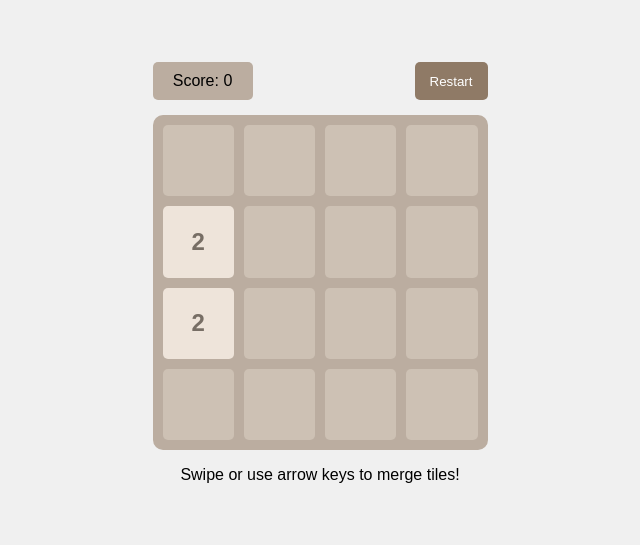
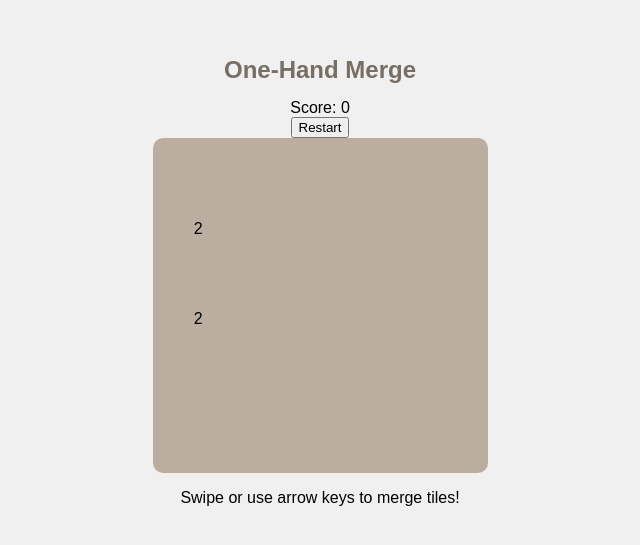
Before and after one commit to Cadmusyiu/2048-merger, a plain HTML site: page index.html in a window 1280 px wide. Shown: the part 119-664 px from the top of the page, without its empty margins (320-960 px from the left). Drawn offline with Linux system fonts and the light colour scheme.

Commit message:
Update index.html

```diff
--- a/index.html
+++ b/index.html
@@ -30,6 +30,13 @@
             text-align: center;
         }
 
+        .game-title {
+            font-size: 24px;
+            font-weight: bold;
+            margin-bottom: 15px;
+            color: #776e65;
+        }
+
         #game-board {
             display: grid;
             grid-template-columns: repeat(4, 1fr);
@@ -41,64 +48,12 @@
             aspect-ratio: 1 / 1;
         }
 
-        .tile {
-            aspect-ratio: 1 / 1;
-            background-color: #cdc1b4;
-            border-radius: 5px;
-            display: flex;
-            justify-content: center;
-            align-items: center;
-            font-size: 24px;
-            font-weight: bold;
-            color: #776e65;
-            transition: all 0.2s ease;
-        }
-
-        #score-container {
-            display: flex;
-            justify-content: space-between;
-            margin-bottom: 15px;
-        }
-
-        #score, #best-score {
-            background-color: #bbada0;
-            padding: 10px;
-            border-radius: 5px;
-            min-width: 100px;
-        }
-
-        #restart-btn {
-            background-color: #8f7a66;
-            color: white;
-            border: none;
-            padding: 10px 15px;
-            border-radius: 5px;
-            cursor: pointer;
-        }
-
-        /* Responsive font sizes */
-        @media screen and (max-width: 375px) {
-            .tile {
-                font-size: 18px;
-            }
-        }
-
-        /* Color classes for different tile values */
-        .tile-2 { background-color: #eee4da; }
-        .tile-4 { background-color: #ede0c8; }
-        .tile-8 { background-color: #f2b179; color: white; }
-        .tile-16 { background-color: #f59563; color: white; }
-        .tile-32 { background-color: #f67c5f; color: white; }
-        .tile-64 { background-color: #f65e3b; color: white; }
-        .tile-128 { background-color: #edcf72; color: white; }
-        .tile-256 { background-color: #edcc61; color: white; }
-        .tile-512 { background-color: #edc850; color: white; }
-        .tile-1024 { background-color: #edc53f; color: white; }
-        .tile-2048 { background-color: #edc22e; color: white; }
+        /* Rest of the previous CSS remains the same */
     </style>
 </head>
 <body>
     <div class="container">
+        <h1 class="game-title">One-Hand Merge</h1>
         <div id="score-container">
             <div id="score">Score: <span id="score-value">0</span></div>
             <button id="restart-btn">Restart</button>
```
